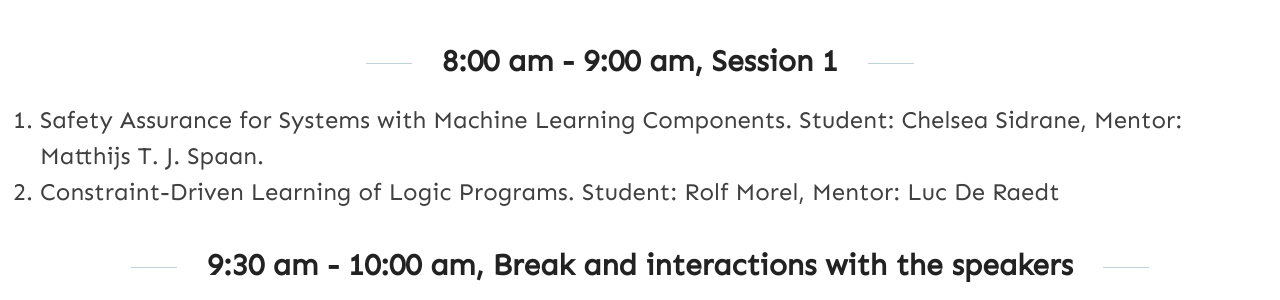
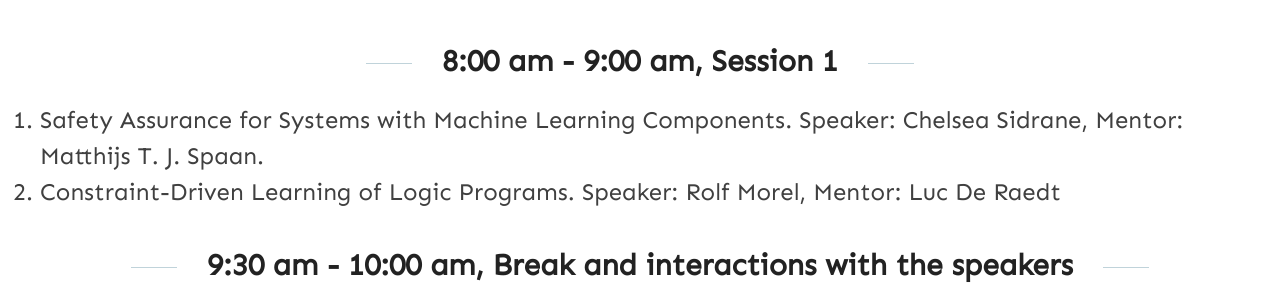
Before and after one commit to anna-reali/dc2021, a Jekyll site: the page built from _posts/2021-02-02-tuesday-day-1.md, in a window 1280 px wide. Shown: the part 468-768 px from the top of the page. Built offline with Jekyll 4.4.1, drawn with Linux system fonts in a browser that asks for light colours.

Commit message:
Update 2021-02-02-tuesday-day-1.md

```diff
--- a/_posts/2021-02-02-tuesday-day-1.md
+++ b/_posts/2021-02-02-tuesday-day-1.md
@@ -13,8 +13,10 @@ Anna Helena Reali Costa and Shiwali Mohan
 
 8:00 am - 9:00 am, Session 1
 -----
-1. Safety Assurance for Systems with Machine Learning Components. Student: Chelsea Sidrane, Mentor: Matthijs T. J. Spaan.
-2. Constraint-Driven Learning of Logic Programs. Student: Rolf Morel, Mentor: Luc De Raedt
+1. Safety Assurance for Systems with Machine Learning Components.
+   Speaker: Chelsea Sidrane, Mentor: Matthijs T. J. Spaan.
+2. Constraint-Driven Learning of Logic Programs.
+   Speaker: Rolf Morel, Mentor: Luc De Raedt
 
 9:30 am - 10:00 am, Break and interactions with the speakers
 -----
```
